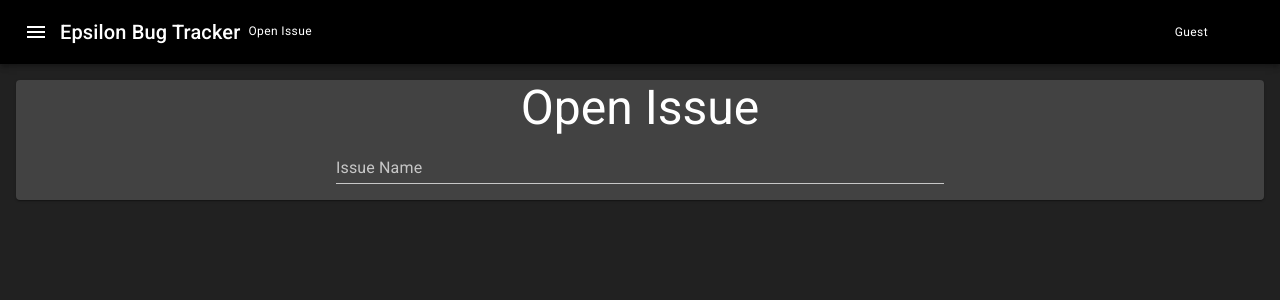
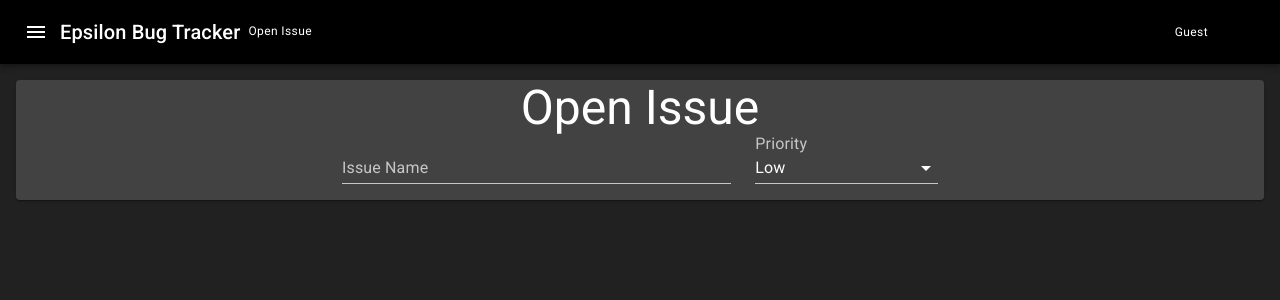
Before and after one commit to MatthewNordstrand/epsilon-bug-tracker, a React (Create React App) app: page /openissue in a window 1280 px wide. Shown: the top 300 px of the page. Built offline with nearby package versions, Linux system fonts and the light colour scheme; no server answers; some icons are missing.

Commit message:
Started adding to the Open Issue form

```diff
--- a/src/App.js
+++ b/src/App.js
@@ -9,9 +9,6 @@ const theme = createTheme({
         type: "dark",
         primary: {
             main: "#000000",
-        },
-        detail: {
-            main: "#00FFFF",
         },
     },
 });
--- a/src/components/OpenIssues/OpenIssuesPage.js
+++ b/src/components/OpenIssues/OpenIssuesPage.js
@@ -1,5 +1,5 @@
-import React from 'react';
-import { makeStyles, Grid, Paper, Typography, TextField } from '@material-ui/core';
+import React, { useState } from 'react';
+import { makeStyles, Grid, Paper, Typography, TextField, Select, MenuItem, InputLabel } from '@material-ui/core';
 
 const useStyles = makeStyles((theme) => ({
     paper: {
@@ -17,20 +17,42 @@ const useStyles = makeStyles((theme) => ({
 export default function OpenIssues() {
     const classes = useStyles();
 
+    const [issueName, setIssueName] = useState("");
+    const [priority, setPriority] = useState("priorityLow");
+
     return (
         <div>
             <Grid container className={classes.pageContainer}>
                 <Grid item xs={12}>
                     <Paper className={classes.paper}>
                         <Typography className={classes.titleHeading} variant="h3">Open Issue</Typography>
-                        <form>
-                            <Grid container>
-                                <Grid item xs={3} /> {/*Messing aroung with spacing here. Change this.*/}
-                                <Grid item xs={12} md={6}>
-                                    <TextField id="issueName" name="issueName" label="Issue Name" fullWidth />
-                                </Grid>
+                        <Grid container spacing={3}>
+                            <Grid item xs={3} /> {/*Messing aroung with spacing here. Change this.*/}
+                            <Grid item xs={12} md={4}>
+                                <TextField
+                                    id="issueName"
+                                    name="issueName"
+                                    label="Issue Name"
+                                    fullWidth
+                                    value={issueName}
+                                    onChange={(e) => setIssueName(e.target.value)}
+                                />
                             </Grid>
-                        </form>
+                            <Grid item xs={12} md={2}>
+                                <InputLabel id="priority-label">Priority</InputLabel>
+                                <Select
+                                    labelId="priority-label"
+                                    id="priority"
+                                    value={priority}
+                                    onChange={(e) => setPriority(e.target.value)}
+                                    fullWidth
+                                >
+                                    <MenuItem value={"priorityLow"}>Low</MenuItem>
+                                    <MenuItem value={"priorityMed"}>Medium</MenuItem>
+                                    <MenuItem value={"priorityHigh"}>High</MenuItem>
+                                </Select>
+                            </Grid>
+                        </Grid>
                     </Paper>
                 </Grid>
             </Grid>
```
